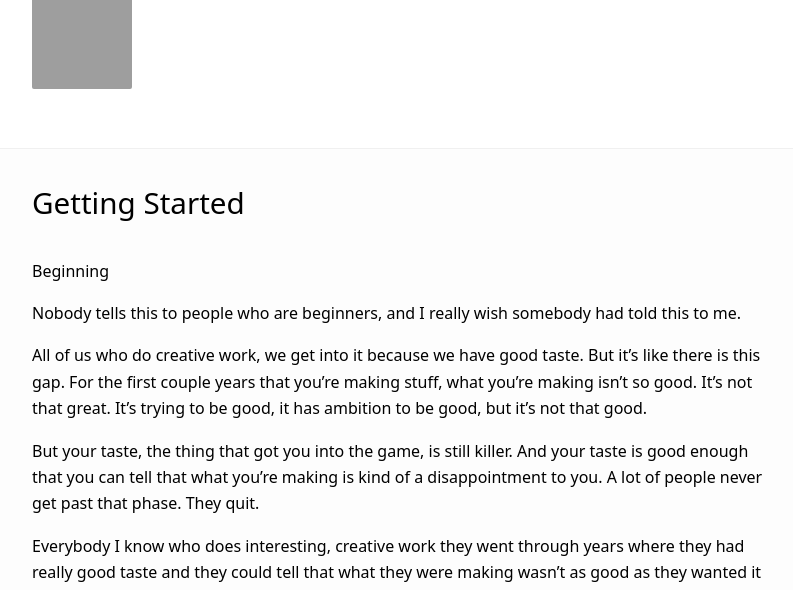
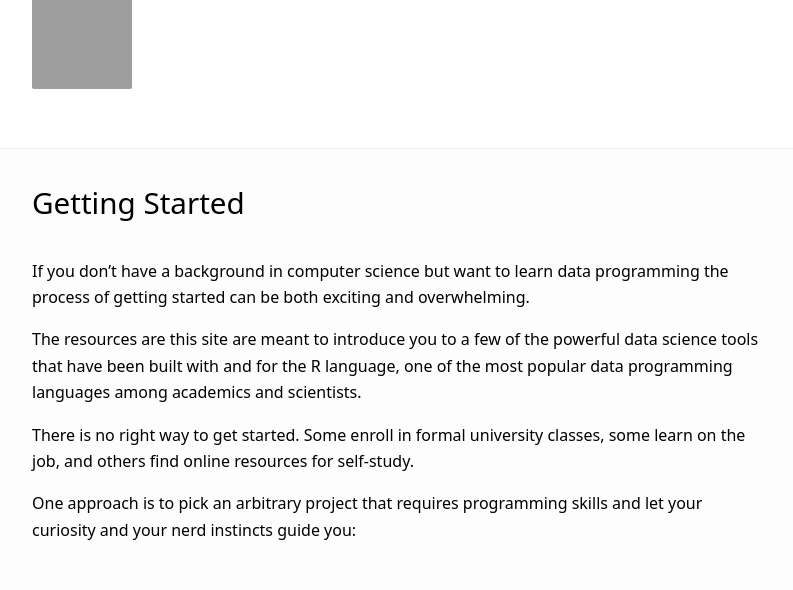
Before and after one commit to Nonprofit-Open-Data-Collective/r-crash-course, a Jekyll site: the page built from packages.md, in a window 1280 px wide and 1400 px high, scrolled down 193 px. Shown: the top 590 px of the window, without its empty margins (240-1033 px from the left). Built offline with Jekyll 4.4.1, drawn with Linux system fonts in a browser that asks for light colours; our own code applies the rules of GitHub Pages for plain Markdown files; some of the changed text lies outside the part shown; grey boxes are pictures that could not be loaded.

Commit message:
Update packages.md

```diff
--- a/packages.md
+++ b/packages.md
@@ -3,20 +3,39 @@ title: "Getting Started"
 ---
 
 
+If you don't have a background in computer science but want to learn data programming the process of getting started can be both exciting and overwhelming.
 
-**Beginning**
+The resources are this site are meant to introduce you to a few of the powerful data science tools that have been built with and for the R language, one of the most popular data programming languages among academics and scientists.
 
-Nobody tells this to people who are beginners, and I really wish somebody had told this to me.
+There is no right way to get started. Some enroll in formal university classes, some learn on the job, and others find online resources for self-study.
 
-All of us who do creative work, we get into it because we have good taste. But it’s like there is this gap. For the first couple years that you’re making stuff, what you’re making isn’t so good. It’s not that great. It’s trying to be good, it has ambition to be good, but it’s not that good.
+One approach is to pick an arbitrary project that requires programming skills and let your curiosity and your nerd instincts guide you:
 
-But your taste, the thing that got you into the game, is still killer. And your taste is good enough that you can tell that what you’re making is kind of a disappointment to you. A lot of people never get past that phase. They quit.
+<br>
 
-Everybody I know who does interesting, creative work they went through years where they had really good taste and they could tell that what they were making wasn’t as good as they wanted it to be. They knew it fell short. Everybody goes through that.
+<iframe width="315" height="560" src="https://www.youtube.com/embed/vv6umXQHzKs" title="YouTube video player" frameborder="0" allow="accelerometer; autoplay; clipboard-write; encrypted-media; gyroscope; picture-in-picture" allowfullscreen></iframe>
 
-And if you are just starting out or if you are still in this phase, you gotta know its normal and the most important thing you can do is do a lot of work. Do a huge volume of work. Put yourself on a deadline so that every week or every month you know you’re going to finish one story. It is only by going through a volume of work that you’re going to catch up and close that gap. And the work you’re making will be as good as your ambitions.
+<br>
 
-I took longer to figure out how to do this than anyone I’ve ever met. It takes awhile. It’s gonna take you a while. It’s normal to take a while. You just have to fight your way through that.
+These resources are meant mostly as a gentle introduction to the R universe to gain contextual knowledge about the ecosystem before diving into to serious study. They provide concrete examples to give you a sense of what learning a data programming langauge entails and how to spend your time as you get started.
+
+<br>
+<hr>
+<br>
+
+**Beginnings**
+
+*Nobody tells this to people who are beginners, and I really wish somebody had told this to me.*
+
+*All of us who do creative work, we get into it because we have good taste. But it’s like there is this gap. For the first couple years that you’re making stuff, what you’re making isn’t so good. It’s not that great. It’s trying to be good, it has ambition to be good, but it’s not that good.*
+
+*But your taste, the thing that got you into the game, is still killer. And your taste is good enough that you can tell that what you’re making is kind of a disappointment to you. A lot of people never get past that phase. They quit.*
+
+*Everybody I know who does interesting, creative work they went through years where they had really good taste and they could tell that what they were making wasn’t as good as they wanted it to be. They knew it fell short. Everybody goes through that.*
+
+*And if you are just starting out or if you are still in this phase, you gotta know its normal and the most important thing you can do is do a lot of work. Do a huge volume of work. Put yourself on a deadline so that every week or every month you know you’re going to finish one story. It is only by going through a volume of work that you’re going to catch up and close that gap. And the work you’re making will be as good as your ambitions.*
+
+*I took longer to figure out how to do this than anyone I’ve ever met. It takes awhile. It’s gonna take you a while. It’s normal to take a while. You just have to fight your way through that.*
 
 —Ira Glass [*On Failure*](https://jamesclear.com/ira-glass-failure)
 
```
